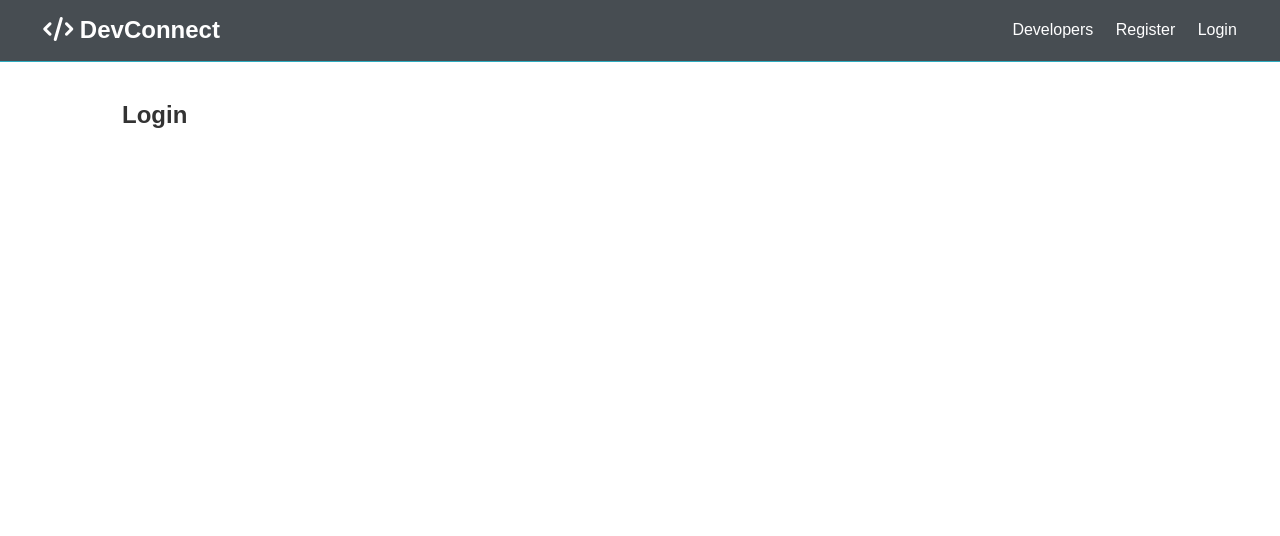
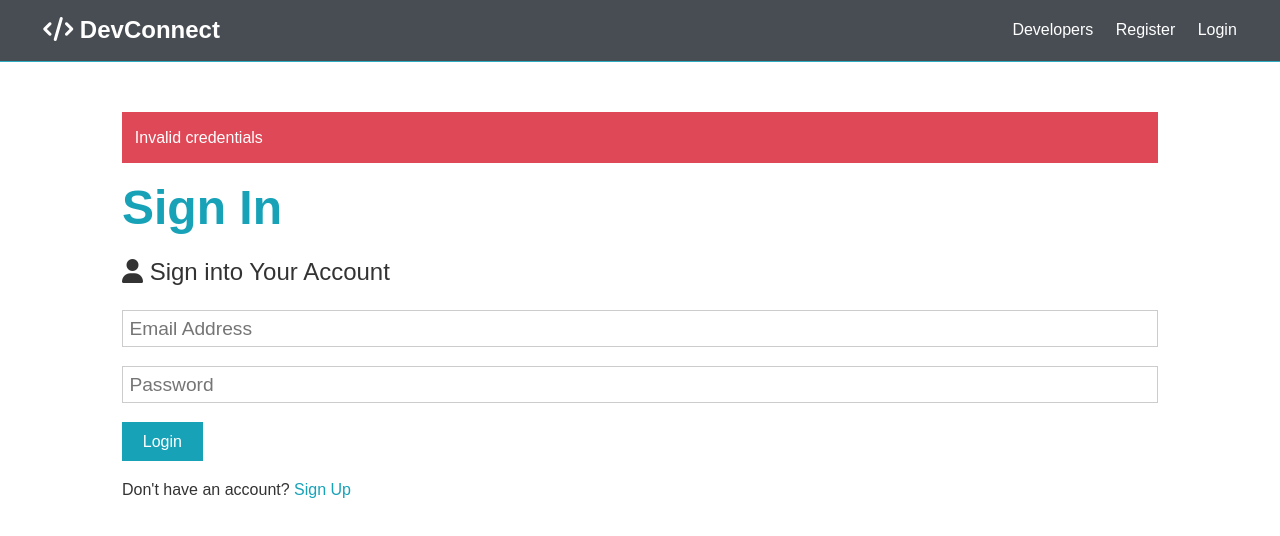
Before and after one commit to Lanzruiz/devconnect-reactjs, a React (Create React App) app: page /login in a window 1280 px wide. Shown: the top 536 px of the page. Built offline with nearby package versions, Linux system fonts and the light colour scheme.

Commit message:
implement axios post for register

```diff
--- a/package.json
+++ b/package.json
@@ -42,5 +42,6 @@
       "last 1 firefox version",
       "last 1 safari version"
     ]
-  }
+  },
+  "proxy": "http://localhost:5000"
 }
--- a/src/components/auth/Login.js
+++ b/src/components/auth/Login.js
@@ -2,9 +2,25 @@ import React from 'react'
 
 const Login = () => {
   return (
-    <section className="container">
-        <h1>Login</h1>
-    </section>
+        <section class="container">
+            <div class="alert alert-danger">
+               Invalid credentials
+            </div>
+            <h1 class="large text-primary">Sign In</h1>
+            <p class="lead"><i class="fas fa-user"></i> Sign into Your Account</p>
+           <form class="form" action="dashboard.html">
+                <div class="form-group">
+                    <input type="email" placeholder="Email Address" name="email" required/>
+                </div>
+                <div class="form-group">
+                    <input type="password" placeholder="Password" name="password"/>
+                </div>
+                <input type="submit" class="btn btn-primary" value="Login" />
+            </form>
+            <p class="my-1">
+                Don't have an account? <a href="register.html">Sign Up</a>
+            </p>
+        </section>
   )
 }
 
--- a/src/components/auth/Register.js
+++ b/src/components/auth/Register.js
@@ -1,4 +1,5 @@
 import React, {useState} from 'react'
+import axios from 'axios';
 
 const Register = () => {
 
@@ -11,12 +12,39 @@ const Register = () => {
 
     const onChange = e => setformData({ ...formData, [e.target.name]: e.target.value });
 
-    const onSubmit = e => {
+    const onSubmit = async e => {
        e.preventDefault();
        if(password !== password2) {
-          console.log('Password do not match!')
+            console.log('Password do not match!')
        } else {
-          console.log(formData)
+          //   console.log(formData)
+            const newUser = {
+                name,
+                email,
+                password
+            }
+
+            try {
+
+                const baseUrl = 'http://localhost:5000'
+                const config = {
+                    Headers: {
+                       'Content-Type': 'application/json'
+                    }
+                }
+
+                const body = JSON.stringify(newUser)
+
+                // const res = await axios('/api/users', newUser, config);
+                axios.post(`${baseUrl}/api/users`, newUser)
+                .then(res => {
+                    console.log(res);
+                    console.log(res.data);
+                })
+
+            } catch (err) {
+                console.log(err)
+            }
        }
     }
 
```
